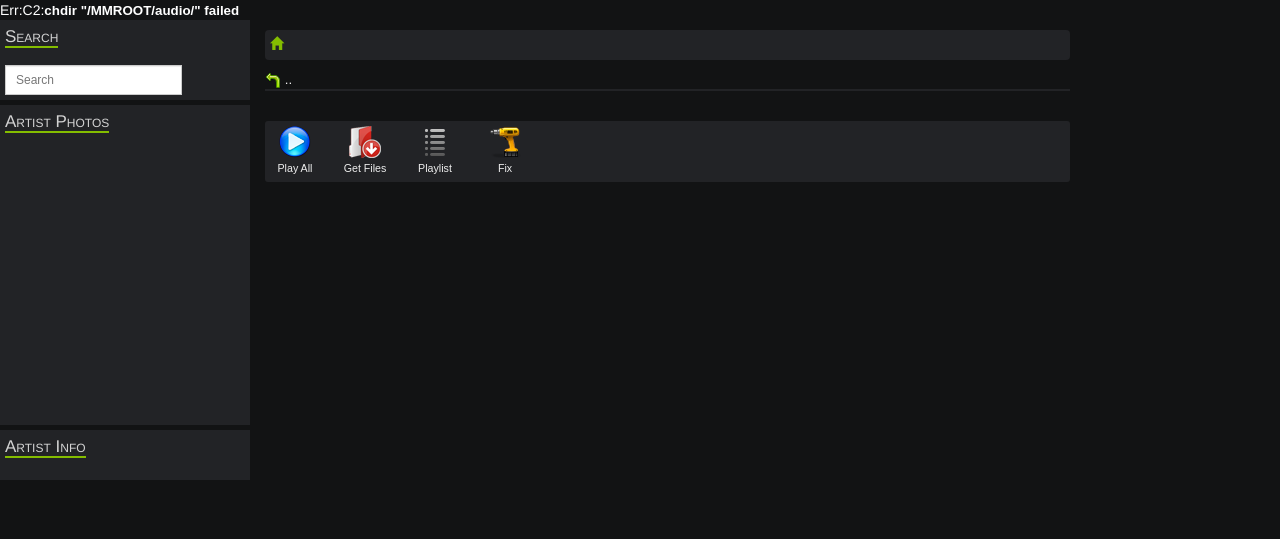
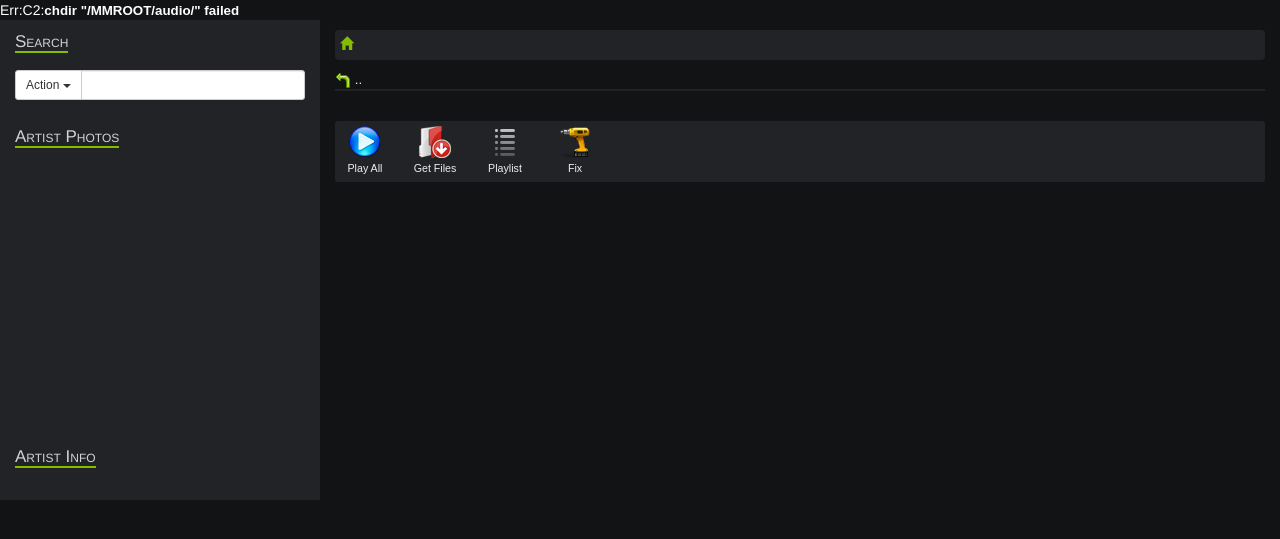
Before and after one commit to sivann/avss2, a PHP site: page /index.php?action=listdir&path=/ in a window 1280 px wide. Shown: the top 539 px of the page. Run offline with PHP 8.4, Linux system fonts and the light colour scheme; data that the repository does not hold is empty.

Commit message:
using bootstrap css

```diff
--- a/css/avss.css
+++ b/css/avss.css
@@ -40,36 +40,6 @@ body {
 	background-color:#121314;
 	color:white;
 }
-
-#outer {
-	width:1100px;
-	overflow:auto;
-	height:auto;
-}
-
-
-#main {
-	float:left;
-	width:805px;
-	overflow:auto;
-	margin-left:15px;
-}
-
-#container1 {
-	float:left;
-	overflow:auto;
-	width:250px;
-}
-
-#container2 {
-	float:right;
-	margin-left:10px;
-	width:150px;
-	overflow:auto;
-	background-color: #222326;
-}
-
-
 
 
 
@@ -229,24 +199,18 @@ body {
 
 
 #bio {
-	padding:5px;
-	width:100%;
 	max-height:400px;
-	overflow:auto;
-	margin-top:25px;
 	background-color:#222326;
 }
 
-.content_box {
-	width:100%;
-	padding:5px;
-	overflow:auto;
+.contentbox {
 	background-color:#222326;
-	margin-bottom:5px;
+	padding-bottom:15px;
 }
 
 .content_boxtitle {
 	color:#d3d3d3;
+	margin-top:10px;
 	font-variant:small-caps;
 	margin-bottom:10px;
 	overflow:auto;
@@ -270,7 +234,6 @@ body {
 
 #artistinfo {
 	max-height:850px;
-
 }
 
 
--- a/php/listdir.php
+++ b/php/listdir.php
@@ -17,30 +17,44 @@ echo "<title>AudioPlayer :: ".basename($path)."</title>\n";
 if (isset($_GET['debug'])) print_r($dirinfo);
 ?>
 
-<div id='outer'> <!--outer -->
+<div class='container-fluid'> <!--outer -->
 
+	<div class='row'>
+		<div class='col-md-3'>  <!-- left col -->
 
-
-
-	<div id='container1'>
-		<div id='search'  class='content_box'>
+			<div class='row'>
+				<div class="col-md-12 contentbox"> <!-- search -->
 					<div class='content_boxtitle'>
 						<span>Search</span>
 					</div>
-			<div class="input-group input-group-sm">
-				<input class="form-control" placeholder="Search" id='searchbox'>
+
+					<div class="input-group">
+					  <div class="input-group-btn">
+						<button type="button" class="btn btn-default btn-sm dropdown-toggle" data-toggle="dropdown">Action <span class="caret"></span></button>
+						<ul class="dropdown-menu" role="menu">
+						  <li><a href="#">Action</a></li>
+						  <li><a href="#">Another action</a></li>
+						  <li><a href="#">Something else here</a></li>
+						  <li class="divider"></li>
+						  <li><a href="#">Separated link</a></li>
+						</ul>
+					  </div><!-- /btn-group -->
+					  <input type="text" class="form-control input-sm">
+					</div><!-- /input-group -->
 				</div>
 			</div>
 
-		<div id='folder_images' class='content_box' >
+			<div class='row'>
+				<div id='folder_images' class='col-md-12 contentbox' > <!-- images -->
 					<div class='content_boxtitle'>
 						<span>Artist Photos</span>
 					</div>
 					<?  printfolderimages(); ?>
 				</div>
+			</div><!-- row -->
 
-
-		<div id='artistinfo'  class='content_box'>
+			<div class='row'>
+				<div id='artistinfo'  class='col-md-12 contentbox'> <!-- artistinfo -->
 					<div class='content_boxtitle'>
 						<span>Artist Info</span>
 					</div>
@@ -48,12 +62,17 @@ if (isset($_GET['debug'])) print_r($dirinfo);
 					printArtistInfo();
 					?>
 				</div>
-	</div><!-- container1 -->
+			</div><!--row-->
 
-	<div id='main' >
+
+
+		</div> <!-- left col-->
+
+		<div class='col-md-9'>
 			<?php require 'main_div_inc.php'; ?>
-	</div><!-- main div -->
+		</div><!-- right col div -->
 
+	</div><!-- row -->
 
 </div> <!--outer -->
 
```
Lines whose indentation alone changed are shown as unchanged.
